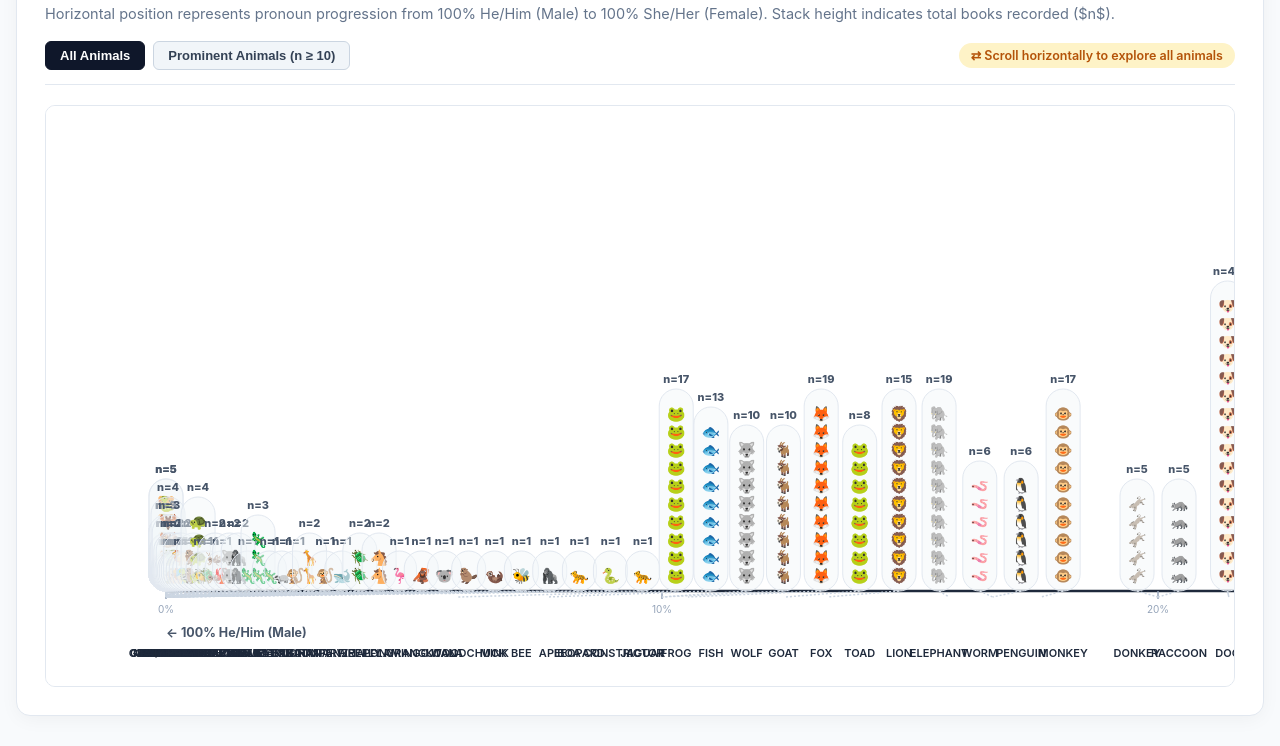
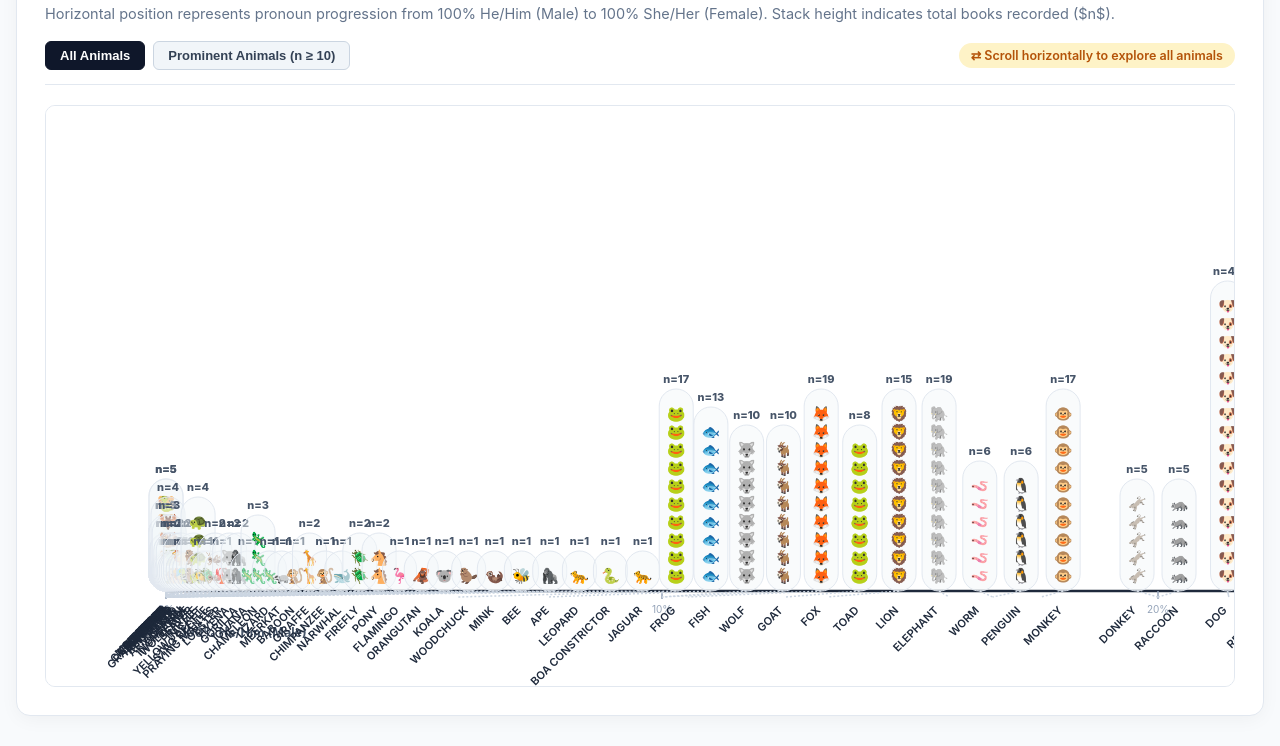
Before and after one commit to sarojiniswaminathan/assignment2_bearswillbeboys, a plain HTML site: page index.html in a window 1280 px wide. Shown: the part 93-839 px from the top of the page. Drawn offline with nearby package versions, Linux system fonts and the light colour scheme.

Commit message:
Rotate x-axis animal labels diagonally

```diff
--- a/index.html
+++ b/index.html
@@ -435,11 +435,12 @@ d3.csv("kids-book-animals.csv").then(rawData => {
         .attr("fill", isEven ? "#b45309" : "#475569")
         .text(`n=${d.total}`);
 
-      // Animal name badge
+      // Diagonal animal name label (angled -45 degrees)
       g.append("text")
         .attr("x", 0)
-        .attr("y", innerHeight + 66)
-        .attr("text-anchor", "middle")
+        .attr("y", innerHeight + 20)
+        .attr("text-anchor", "end")
+        .attr("transform", `rotate(-45, 0, ${innerHeight + 20})`)
         .attr("font-size", "11px")
         .attr("font-weight", isEven ? "800" : "600")
         .attr("fill", isEven ? "#b45309" : "#1e293b")
```
